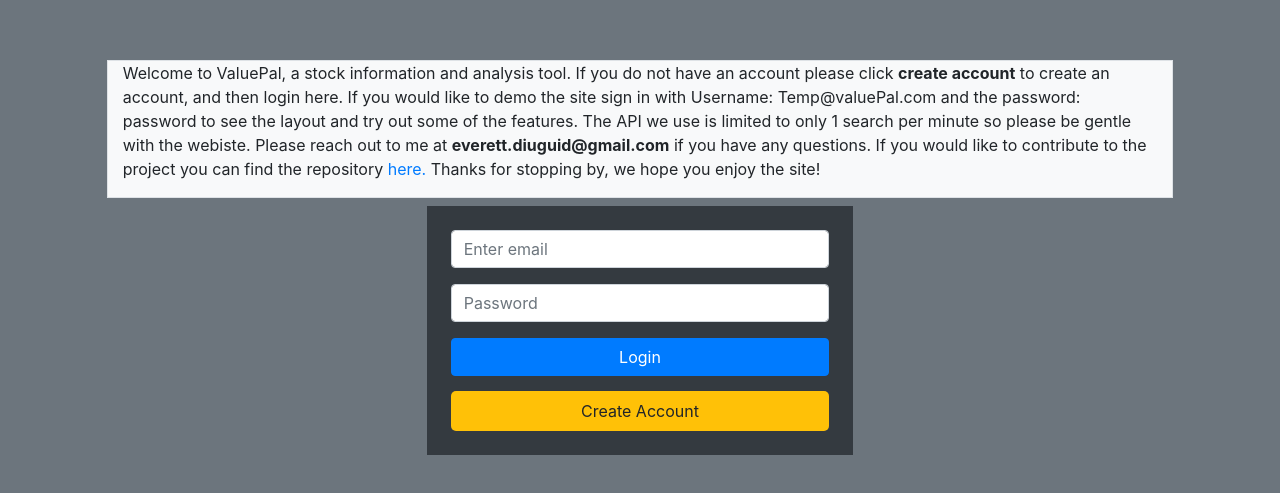
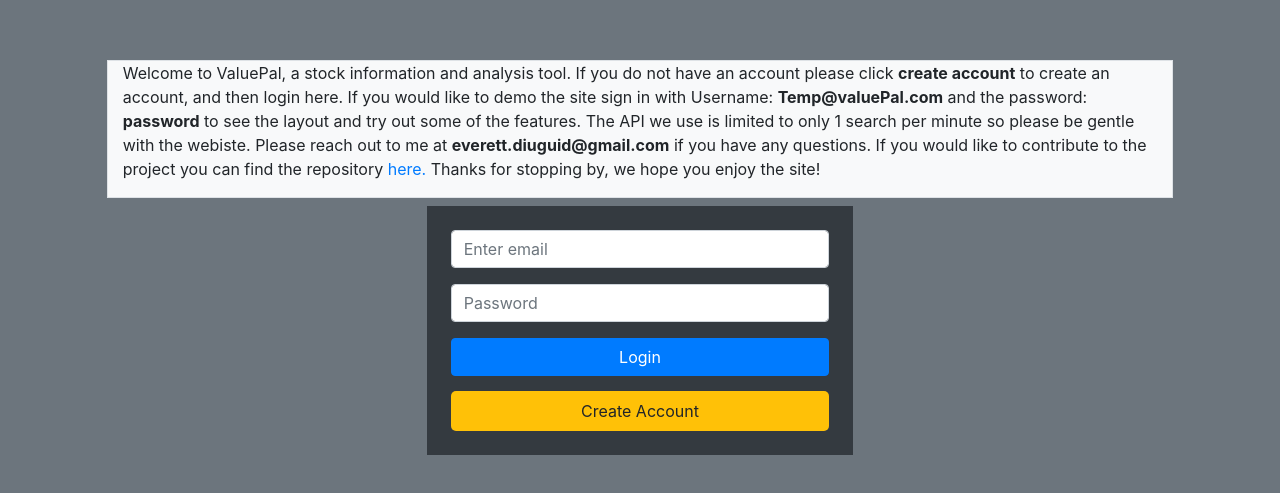
Before and after one commit to diuguide/valuePal, a React (Create React App) app in the folder client/: page / in a window 1280 px wide. Shown: the part 139-632 px from the top of the page. Built offline with nearby package versions, Linux system fonts and the light colour scheme; no server answers.

Commit message:
bolded temporary password and username

```diff
--- a/client/src/components/Auth/SignIn/index.js
+++ b/client/src/components/Auth/SignIn/index.js
@@ -50,20 +50,25 @@
       >
         <Col>
           <Row className="d-flex justify-content-center align-content-center ">
-            <Col className="bg-light border border-rounded" xs={10} md={10} lg={10}>
+            <Col
+              className="bg-light border border-rounded"
+              xs={10}
+              md={10}
+              lg={10}
+            >
               <div className="signupDesc">
                 <p>
                   Welcome to ValuePal, a stock information and analysis tool. If
                   you do not have an account please click{" "}
                   <span>create account</span> to create an account, and then
                   login here. If you would like to demo the site sign in with
-                  Username: Temp@valuePal.com and the password: password to see
-                  the layout and try out some of the features. The API we use is
-                  limited to only 1 search per minute so please be gentle with
-                  the webiste. Please reach out to me at{" "}
-                  <span>everett.diuguid@gmail.com</span> if you have any
-                  questions. If you would like to contribute to the project you
-                  can find the repository{" "}
+                  Username: <span>Temp@valuePal.com</span> and the
+                  password: <span>password</span> to see the layout and try out some of the
+                  features. The API we use is limited to only 1 search per
+                  minute so please be gentle with the webiste. Please reach out
+                  to me at <span>everett.diuguid@gmail.com</span> if you have
+                  any questions. If you would like to contribute to the project
+                  you can find the repository{" "}
                   <a href="https://github.com/diuguide/valuePal">here.</a>{" "}
                   Thanks for stopping by, we hope you enjoy the site!
                 </p>
```
